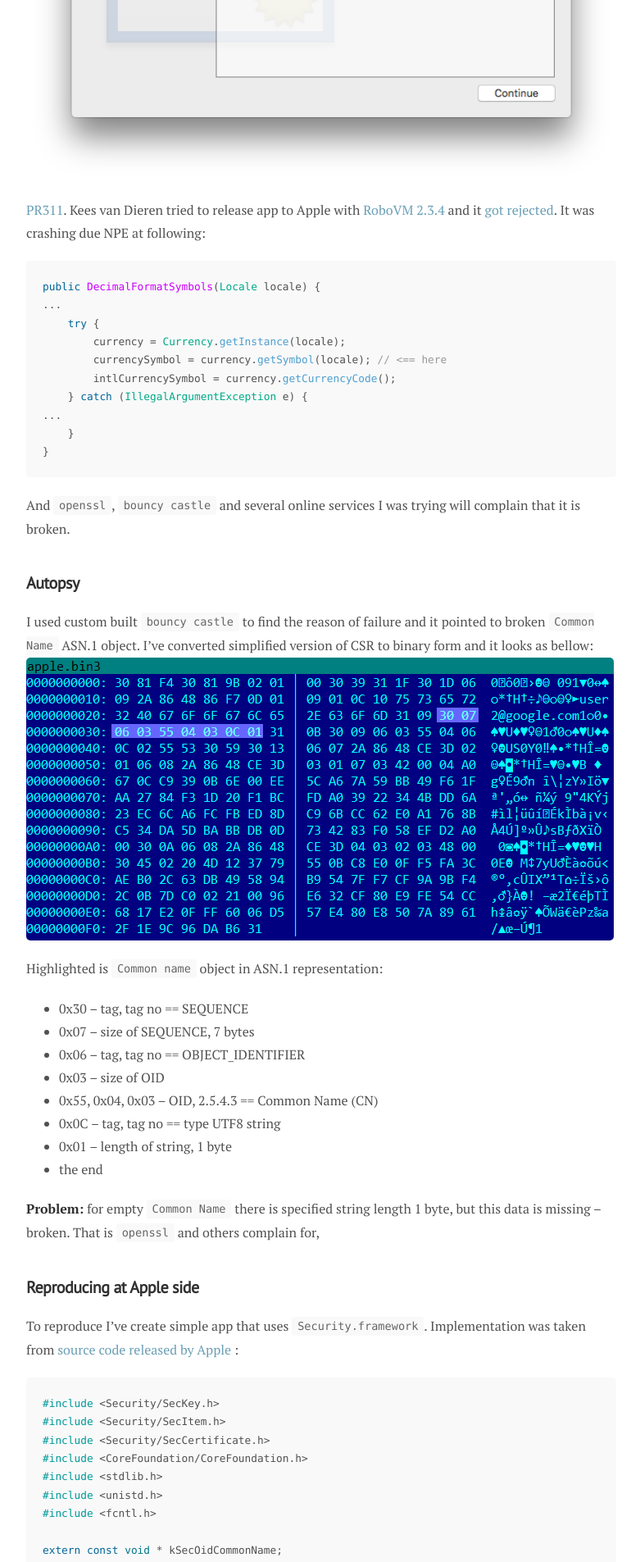
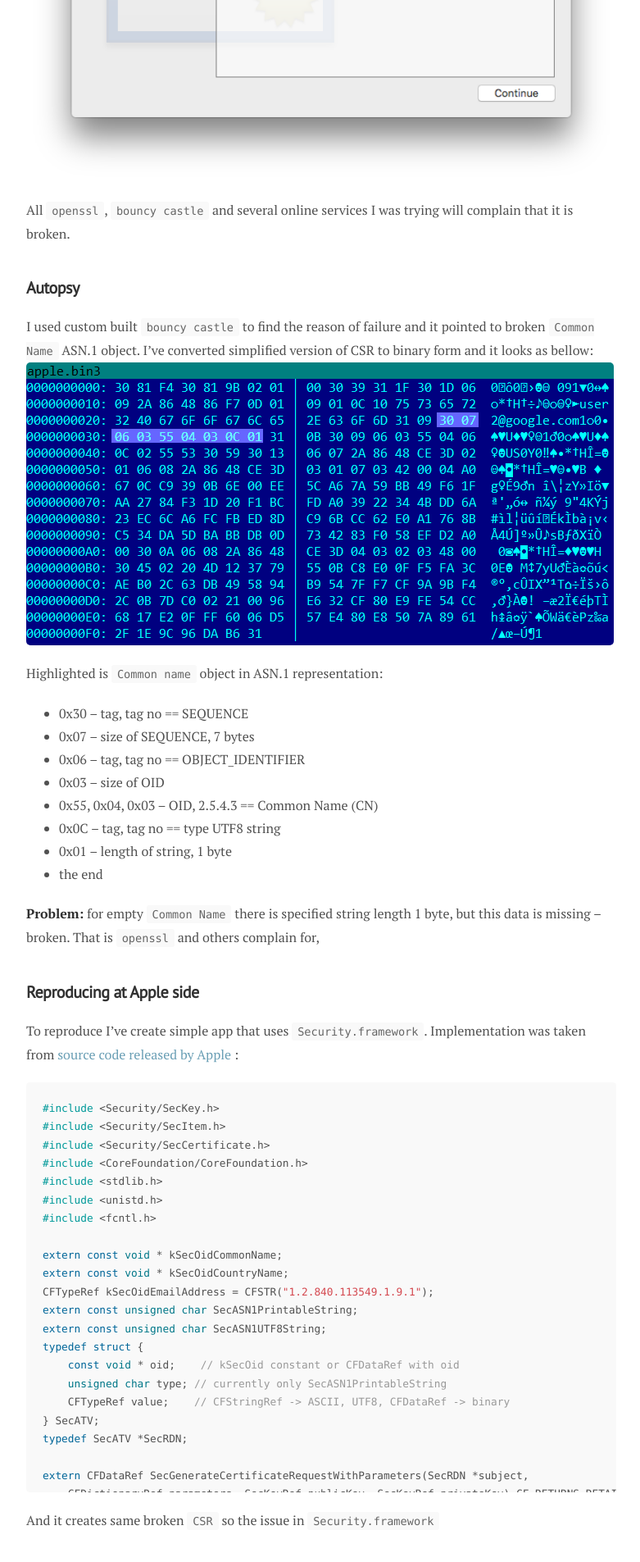
Before and after one commit to dkimitsa/dkimitsa.github.io, a Jekyll site: the page built from _posts/2018-07-18-why-csr-from-apple-is-broken.md, in a window 1280 px wide. Shown: the part 1043-2948 px from the top of the page at 82% size, without its empty margins (248-1029 px from the left). Built offline with Jekyll 4.4.1, drawn with Linux system fonts in a browser that asks for light colours; nearby versions of some CDN libraries; comment, search, counter and statistics services are not loaded.

Commit message:
removed left-overs from template

````diff
--- a/_posts/2018-07-18-why-csr-from-apple-is-broken.md
+++ b/_posts/2018-07-18-why-csr-from-apple-is-broken.md
@@ -19,21 +19,7 @@ Apple uses different format ? No, it just writes broken ASN.1 stream. Details be
 To create broken CSR just keep `Common Name` empty while creating:
 ![]({{ "/assets/2018/07/18/keychain_csr.png" | absolute_url}})
 
-[PR311](https://github.com/MobiVM/robovm/pull/311). Kees van Dieren tried to release app to Apple with [RoboVM 2.3.4]({{ site.baseurl }}{% post_url 2018-06-21-robovm-2-3-4-released-whats-new %}) and it [got rejected](https://gitter.im/MobiVM/robovm?at=5b2bfd8c72b31d3691e508a7). It was crashing due NPE at following:
-```java
-public DecimalFormatSymbols(Locale locale) {
-...
-    try {
-        currency = Currency.getInstance(locale);
-        currencySymbol = currency.getSymbol(locale); // <== here
-        intlCurrencySymbol = currency.getCurrencyCode();
-    } catch (IllegalArgumentException e) {
-...
-    }
-}
-```
-
-And `openssl`, `bouncy castle` and several online services I was trying will complain that it is broken.
+All `openssl`, `bouncy castle` and several online services I was trying will complain that it is broken.
 
 ## Autopsy
 I used custom built `bouncy castle` to find the reason of failure and it pointed to broken `Common Name` ASN.1 object. I've converted simplified version of CSR to binary form and it looks as bellow:
````
